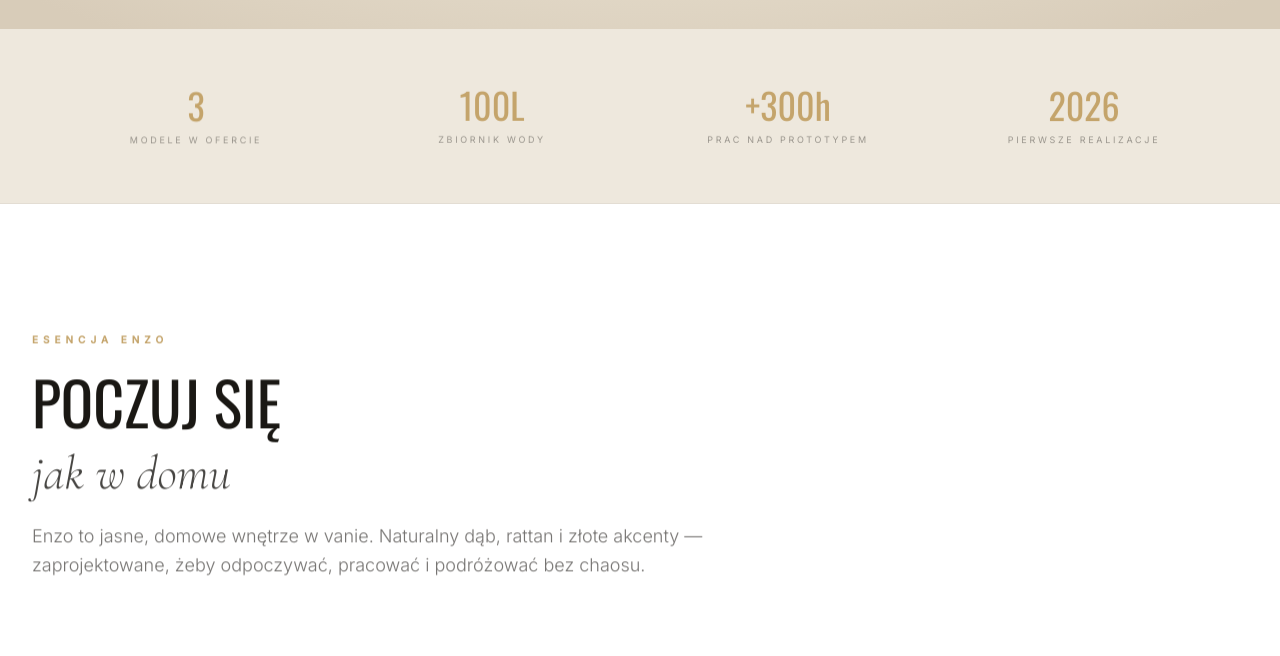
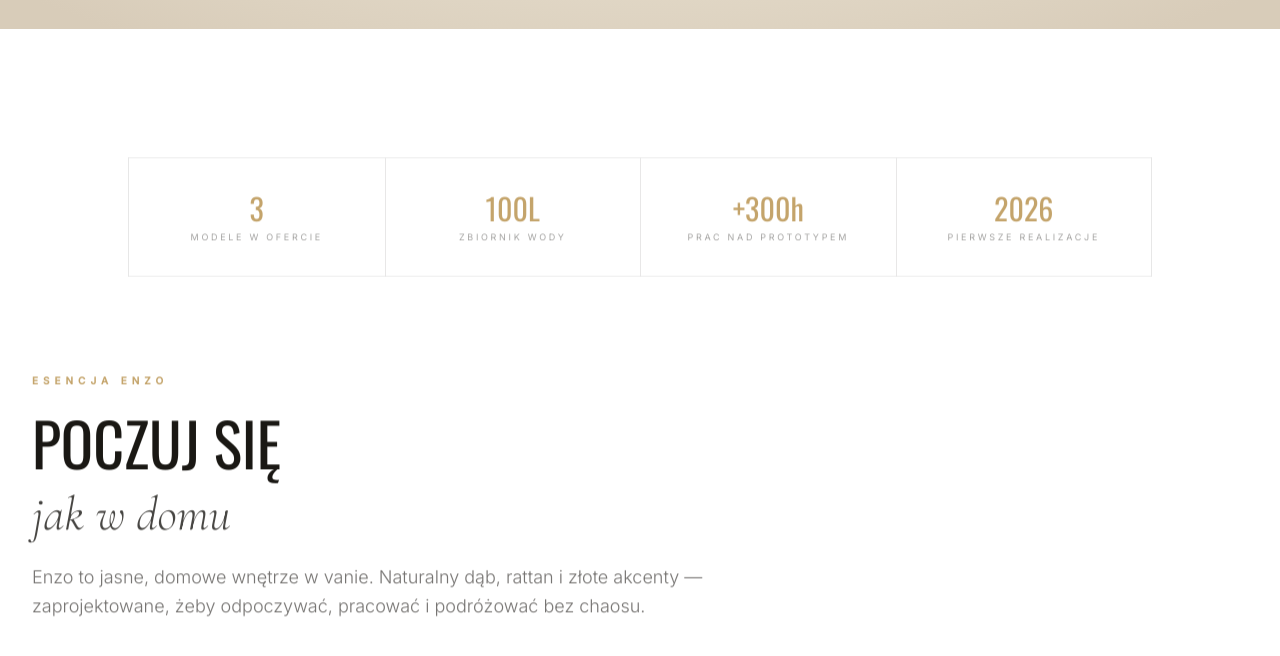
Before and after one commit to adrianooo97/enzo-campers-new, a plain HTML site: page index.html in a window 1280 px wide. Shown: the part 771-1427 px from the top of the page. Drawn offline with nearby package versions, Linux system fonts and the light colour scheme.

Commit message:
Move stats into Esencja section as elegant bordered grid with dividers
Co-Authored-By: Claude Opus 4.6 <noreply@anthropic.com>

```diff
--- a/index.html
+++ b/index.html
@@ -334,30 +334,30 @@
         </div>
     </section>
 
-    <!-- Stat strip -->
-    <section class="py-14 px-8 bg-brand-linen/60 border-b border-brand-ebony/5">
-        <div class="max-w-6xl mx-auto grid grid-cols-2 md:grid-cols-4 gap-8 text-center">
-            <div class="reveal">
-                <p class="font-display text-3xl md:text-4xl text-brand-brass mb-2">3</p>
+    <!-- Esencja Enzo -->
+    <section class="py-32 px-8 bg-white border-b border-brand-ebony/5">
+
+        <!-- Stat strip inline -->
+        <div class="max-w-5xl mx-auto mb-24 reveal">
+            <div class="grid grid-cols-2 md:grid-cols-4 divide-x divide-brand-ebony/10 border border-brand-ebony/10">
+                <div class="py-8 text-center">
+                    <p class="font-display text-3xl text-brand-brass mb-1">3</p>
                     <p class="text-[9px] uppercase tracking-[0.3em] opacity-40">Modele w ofercie</p>
                 </div>
-            <div class="reveal" style="transition-delay: 80ms;">
-                <p class="font-display text-3xl md:text-4xl text-brand-brass mb-2">100L</p>
+                <div class="py-8 text-center">
+                    <p class="font-display text-3xl text-brand-brass mb-1">100L</p>
                     <p class="text-[9px] uppercase tracking-[0.3em] opacity-40">Zbiornik wody</p>
                 </div>
-            <div class="reveal" style="transition-delay: 160ms;">
-                <p class="font-display text-3xl md:text-4xl text-brand-brass mb-2">+300h</p>
+                <div class="py-8 text-center">
+                    <p class="font-display text-3xl text-brand-brass mb-1">+300h</p>
                     <p class="text-[9px] uppercase tracking-[0.3em] opacity-40">Prac nad prototypem</p>
                 </div>
-            <div class="reveal" style="transition-delay: 240ms;">
-                <p class="font-display text-3xl md:text-4xl text-brand-brass mb-2">2026</p>
+                <div class="py-8 text-center">
+                    <p class="font-display text-3xl text-brand-brass mb-1">2026</p>
                     <p class="text-[9px] uppercase tracking-[0.3em] opacity-40">Pierwsze realizacje</p>
                 </div>
             </div>
-    </section>
-
-    <!-- Esencja Enzo -->
-    <section class="py-32 px-8 bg-white border-b border-brand-ebony/5">
+        </div>
         <div class="max-w-7xl mx-auto">
             <div class="max-w-3xl mb-20 reveal">
                 <span class="text-brand-brass text-[10px] font-bold tracking-[0.5em] uppercase mb-6 block">Esencja Enzo</span>
```
Lines whose indentation alone changed are shown as unchanged.
